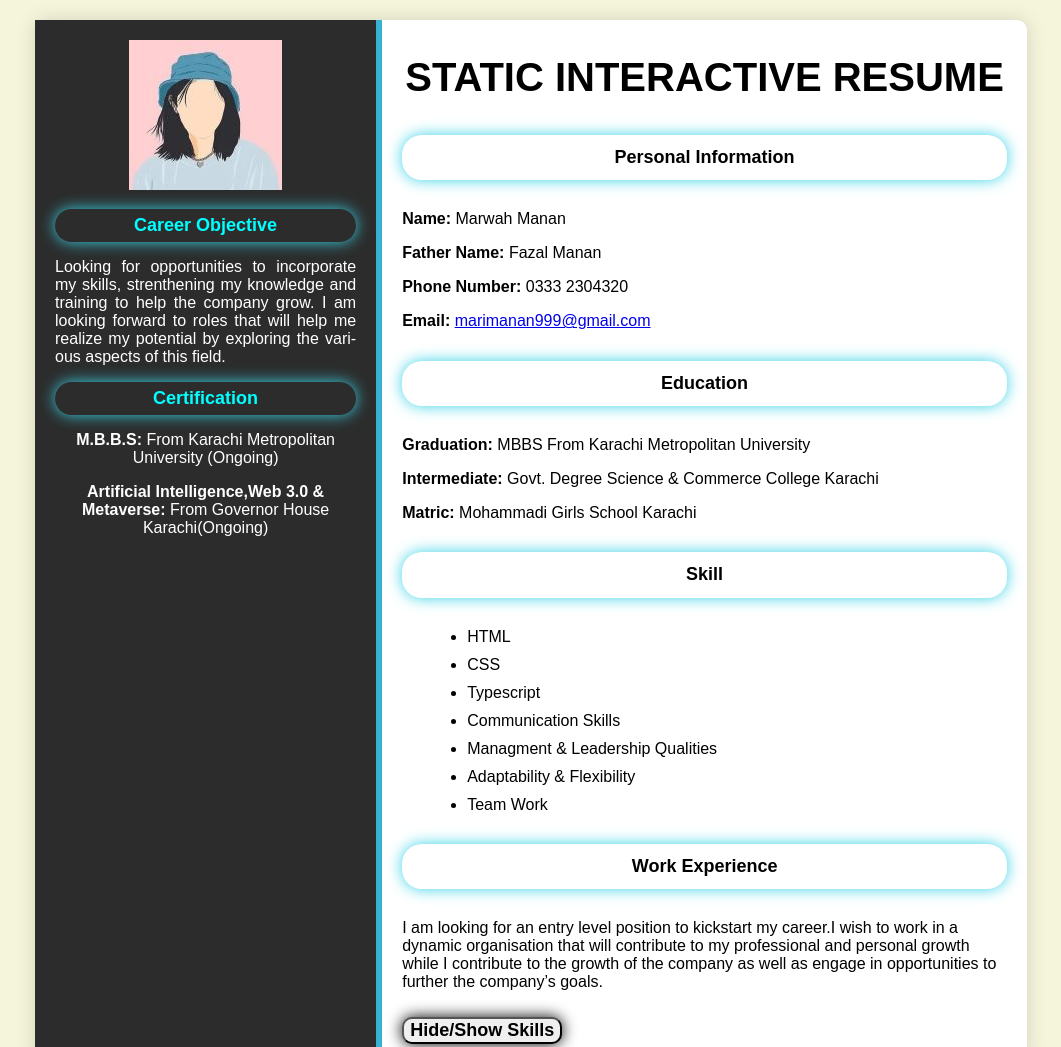
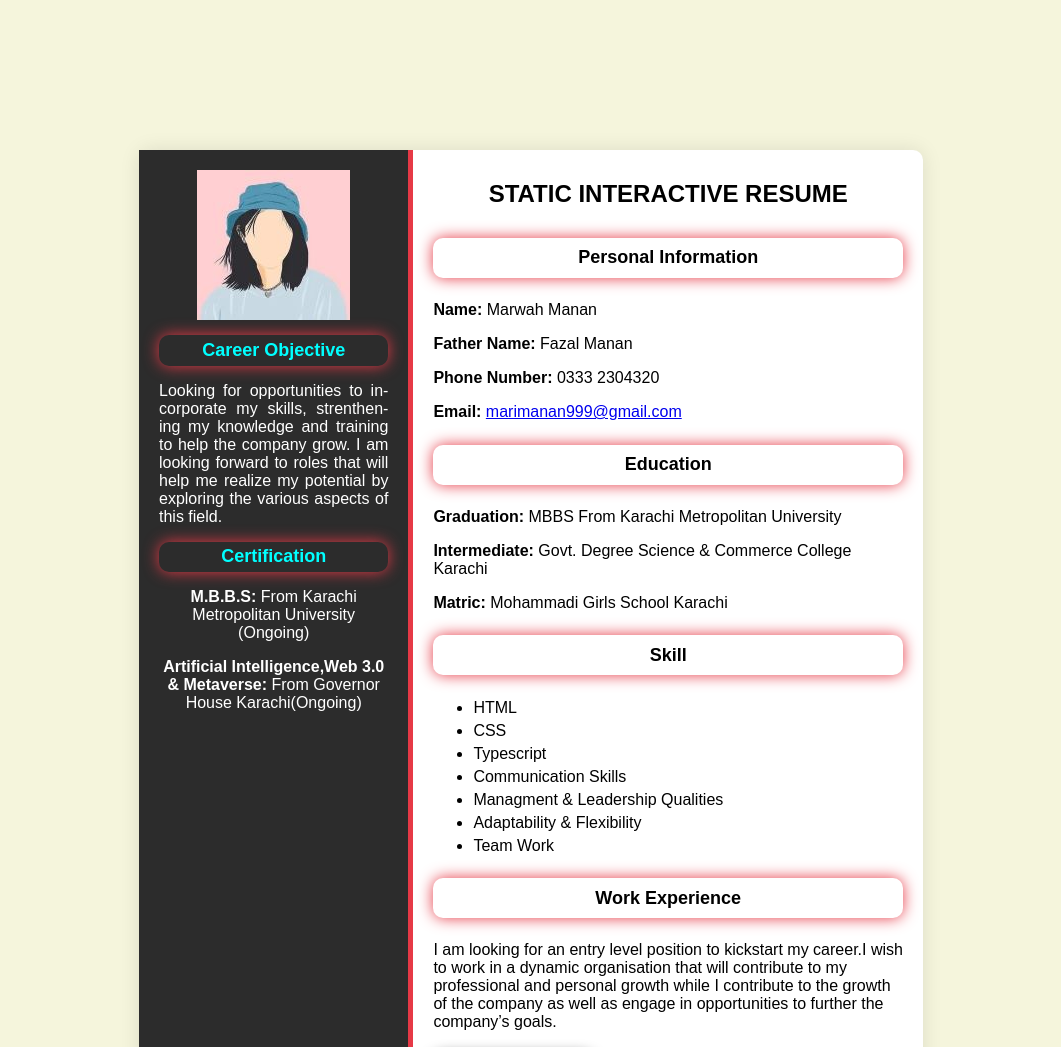
Before and after one commit to MarwahManan/Hackathon-Milestone, a plain HTML site: page Milestone1/index.html in a window 1280 px wide. Shown: the top 1047 px of the page, without its empty margins (109-1170 px from the left). Drawn offline with Linux system fonts and the light colour scheme.

Commit message:
Update style.css

```diff
--- a/Milestone1/style.css
+++ b/Milestone1/style.css
@@ -2,7 +2,7 @@ body {
     font-family: 'Arial', sans-serif;
     background-color:beige;
     margin: 0;
-    padding: 20px;
+    padding: 150px;
 }
 
 .resume-container {
@@ -11,7 +11,7 @@ body {
     width: 80%;
     margin: 0 auto;
     border-radius: 10px;
-    box-shadow: 0 0 20px rgba(0, 0, 0, 0.139);
+    box-shadow: 0 0 20px rgba(0, 0, 0, 0.1);
     box-sizing:border-box;
 }
 
@@ -22,7 +22,7 @@ body {
     padding: 20px;
     width: 35%;
     text-align: center;
-    border-right: 6px solid #39bee6e7;
+    border-right: 5px solid #e63946;
     box-sizing:border-box;
 }
 
@@ -31,14 +31,14 @@ body {
     height: 150px;
     margin-top: 10%;
     border-radius: 50%;
-    border:6px solid #39d2e6e7;
+    border: 5px solid #39d2e6e7;
     margin-bottom: 20px;
 }
 
 h1 {
-    font-size: 40px;
-    margin: 15px 0;
-    margin-bottom: 35px;
+    font-size: 24px;
+    margin: 10px 0;
+    margin-bottom: 30px;
     text-align: center;
 }
 
@@ -47,8 +47,8 @@ h3 {
     padding: 2%;
     margin: 20px 0 10px;
     color: black;
-    border-radius: 20px;
-    box-shadow: 0 0 15px #39d2e6;
+    border-radius: 10px;
+    box-shadow: 0 0 15px #e63946;
     margin-top: 5%;
     margin-bottom: 5%;
 }
@@ -60,7 +60,7 @@ ul {
 }
 
 ul li {
-    margin: 10px 25px;
+    margin: 5px 0;
 }
 
 /* Right Section Styling */
```
